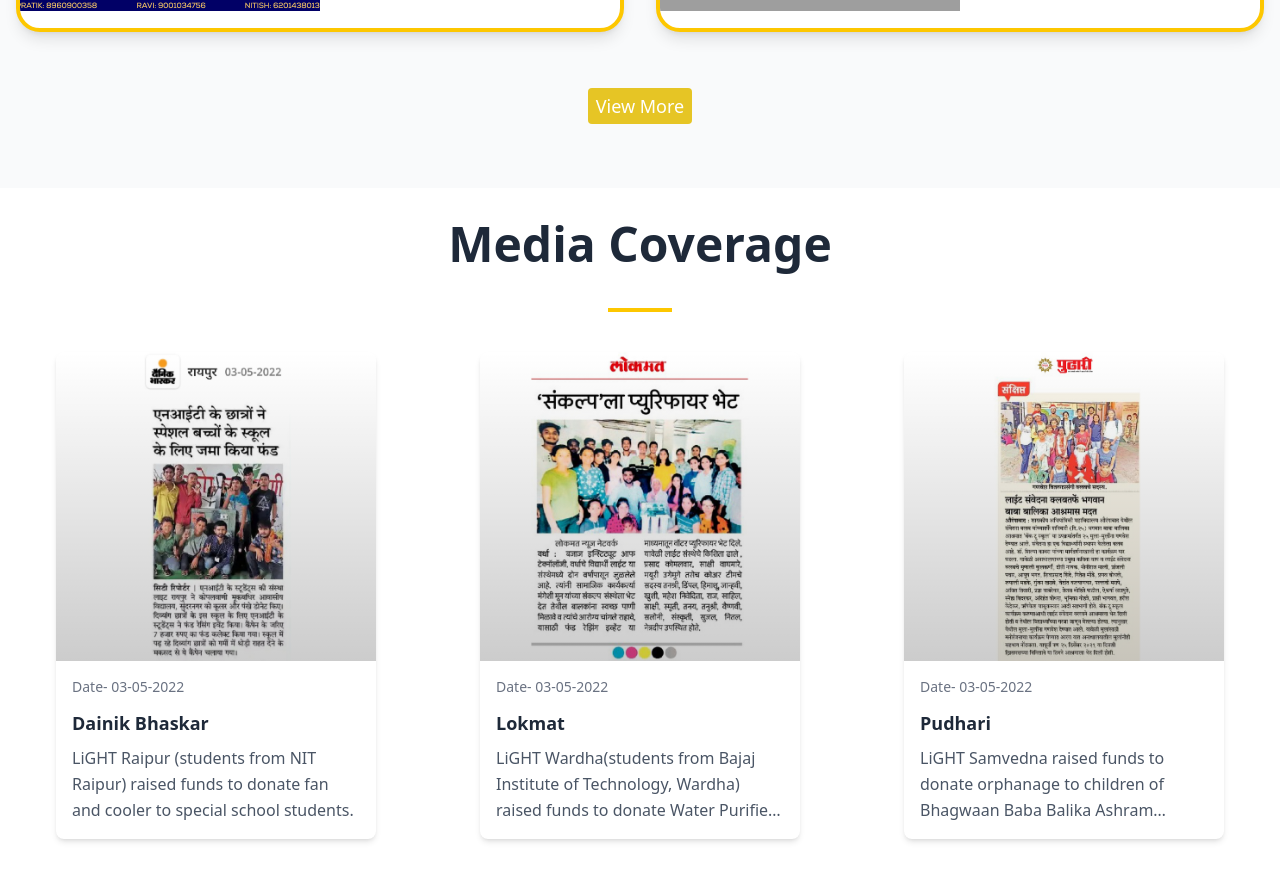
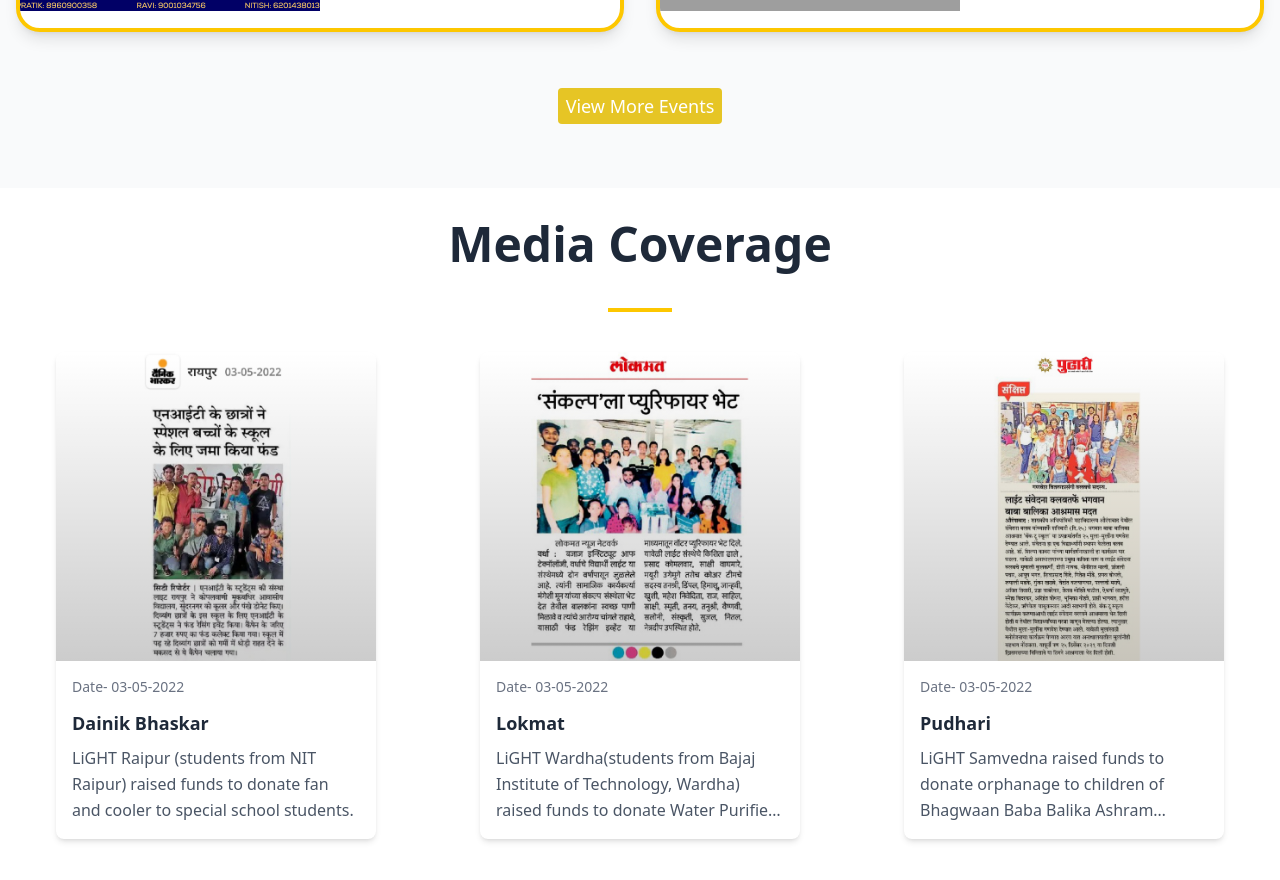
Before and after one commit to GYWS-TechOps/LiGHT-Website, a React (Vite) app: page / in a window 1280 px wide. Shown: the part 1913-2793 px from the top of the page. Built offline with nearby package versions, Linux system fonts and the light colour scheme; grey boxes are pictures that could not be loaded.

Commit message:
fixed the button on home

```diff
--- a/src/components/Home/Events.jsx
+++ b/src/components/Home/Events.jsx
@@ -70,7 +70,7 @@
             href="/initiatives"
             className="inline-block  px-2 py-1 text-lg text-white bg-[rgb(230,197,37)] hover:bg-[rgb(200,167,20)] rounded-sm transition-all duration-300 hover:scale-105"
           >
-            View More
+            View More Events
           </a>
       </div>
 
```
